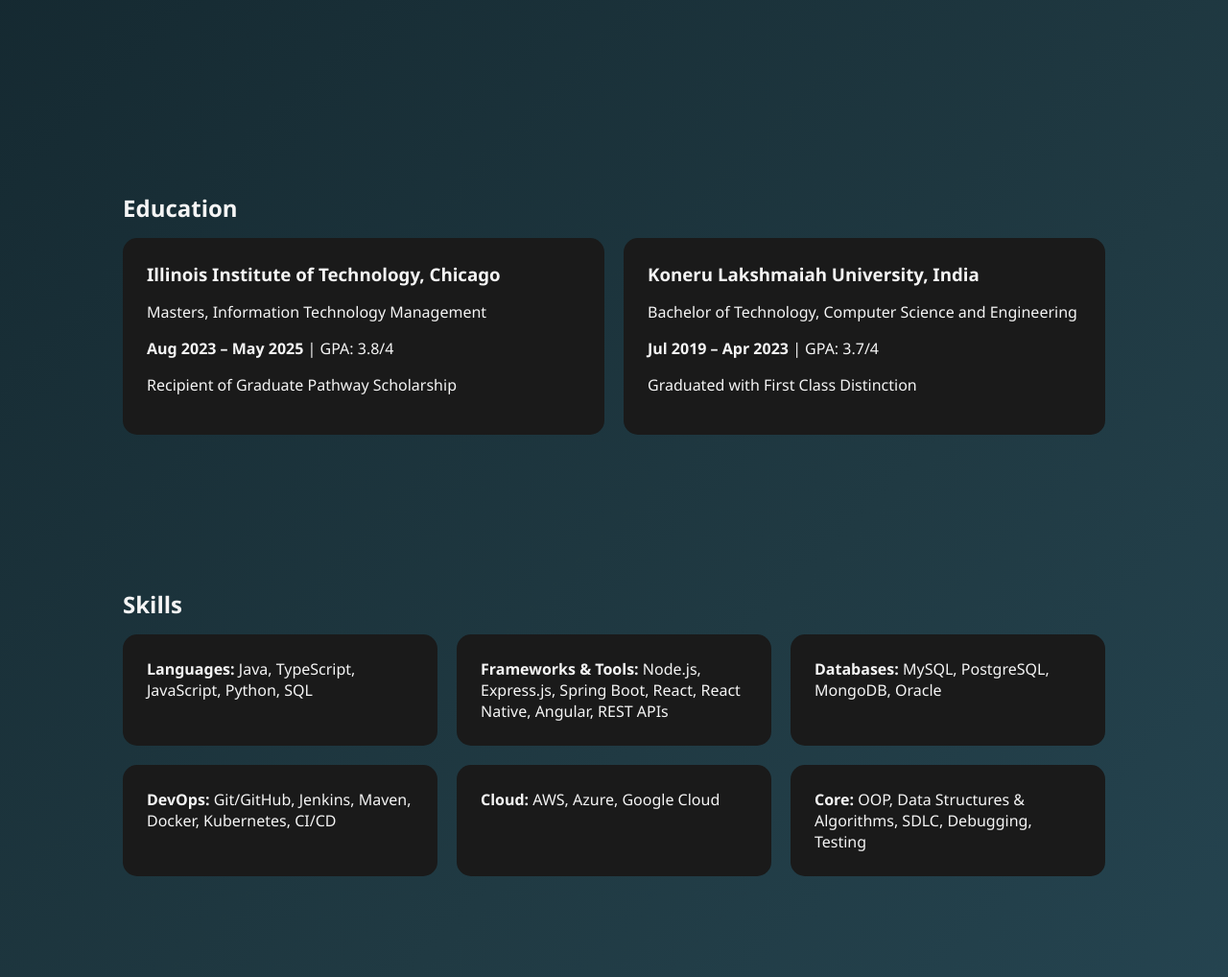
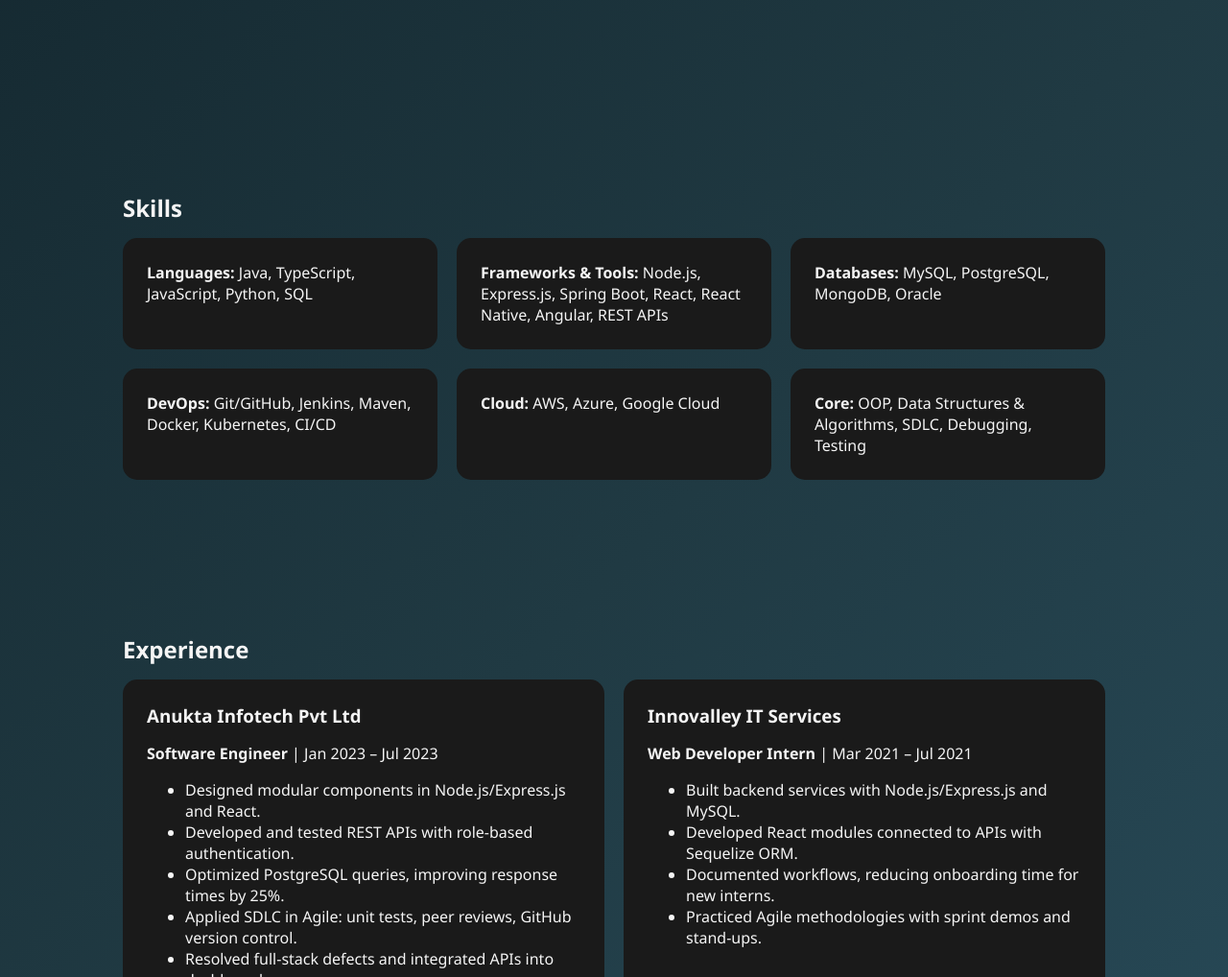
Before and after one commit to LeenaSai/leenasai.github.io, a plain HTML site: page index.html in a window 1280 px wide. Shown: the part 840-1858 px from the top of the page at 96% size. Drawn offline with Linux system fonts and the light colour scheme.

Commit message:
Update index.html

```diff
--- a/index.html
+++ b/index.html
@@ -128,7 +128,6 @@
   <!-- Navbar -->
   <nav>
     <a href="#intro">Home</a>
-    <a href="#education">Education</a>
     <a href="#skills">Skills</a>
     <a href="#experience">Experience</a>
     <a href="#projects">Projects</a>
@@ -157,24 +156,7 @@
     </div>
   </section>
 
-  <!-- Education -->
-  <section id="education">
-    <h2>Education</h2>
-    <div class="card-container">
-      <div class="card">
-        <h3>Illinois Institute of Technology, Chicago</h3>
-        <p>Masters, Information Technology Management</p>
-        <p><b>Aug 2023 – May 2025</b> | GPA: 3.8/4</p>
-        <p>Recipient of Graduate Pathway Scholarship</p>
-      </div>
-      <div class="card">
-        <h3>Koneru Lakshmaiah University, India</h3>
-        <p>Bachelor of Technology, Computer Science and Engineering</p>
-        <p><b>Jul 2019 – Apr 2023</b> | GPA: 3.7/4</p>
-        <p>Graduated with First Class Distinction</p>
-      </div>
-    </div>
-  </section>
+
 
   <!-- Skills -->
   <section id="skills">
```
